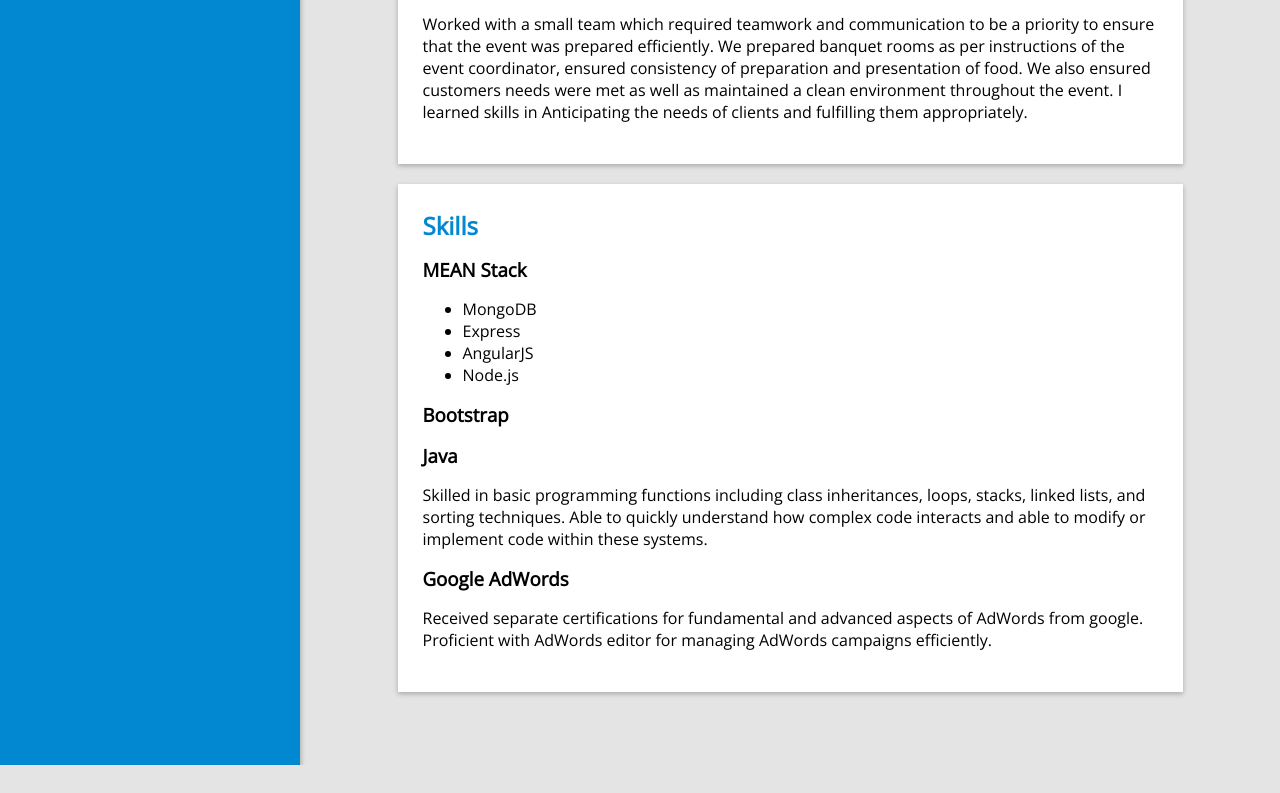
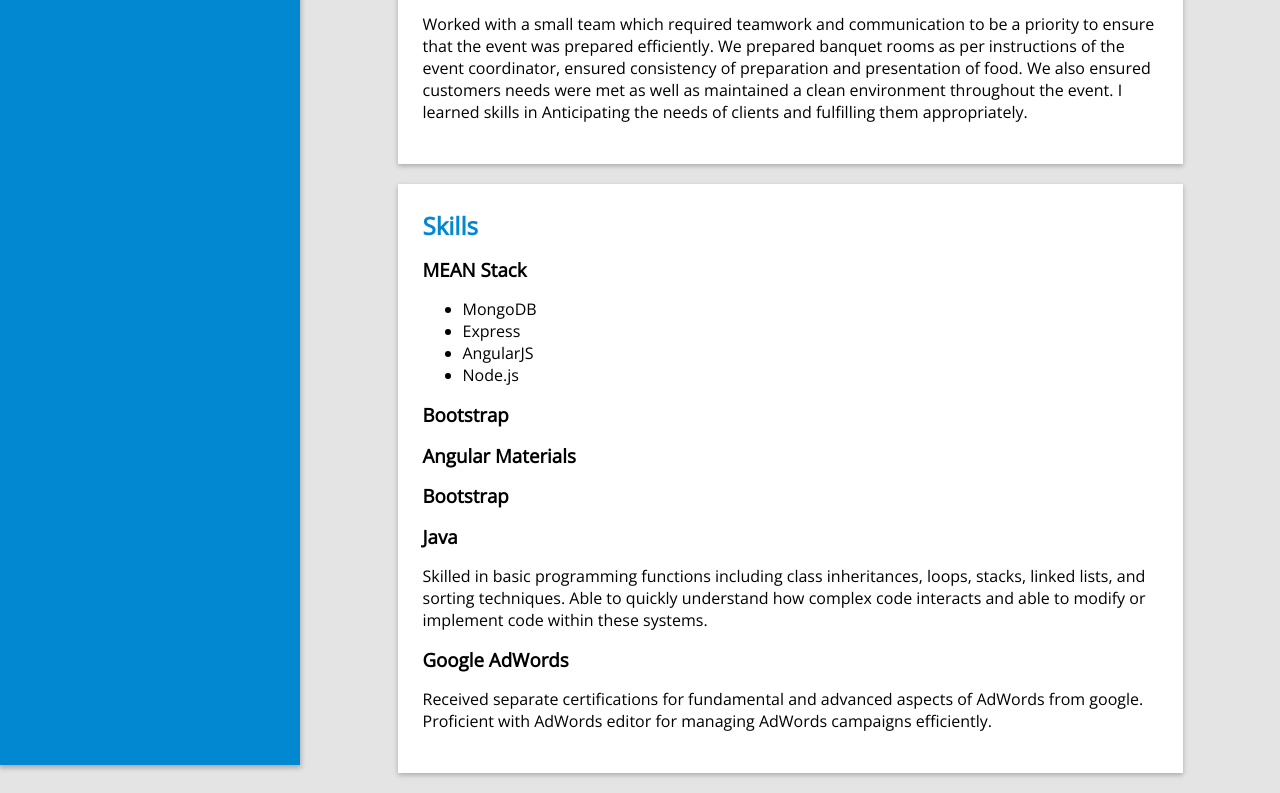
Before and after one commit to mikelseverson/Resume-Website, a website: page server/public/assets/views/index.html in a window 1280 px wide. Shown: the part 935-1728 px from the top of the page. Before the commit the page ends 1700 px from the top, so only its background shows below. Drawn offline with nearby package versions, Linux system fonts and the light colour scheme; files that its build step writes are made by us from their sources; files whose address does not match are found by name.

Commit message:
adds angular material to skills

```diff
--- a/server/public/assets/views/index.html
+++ b/server/public/assets/views/index.html
@@ -69,6 +69,8 @@
                 <li>Node.js</li>
             </ul>
             <h2>Bootstrap</h2>
+            <h2>Angular Materials</h2>
+            <h2>Bootstrap</h2>
             <h2>Java</h2>
             <p>Skilled in basic programming functions including class inheritances, loops, stacks, linked lists, and
             sorting techniques. Able to quickly understand how complex code interacts and able to modify or implement code within these
```
Also changed, not shown: client/views/index.html (+2 -0 lines).
